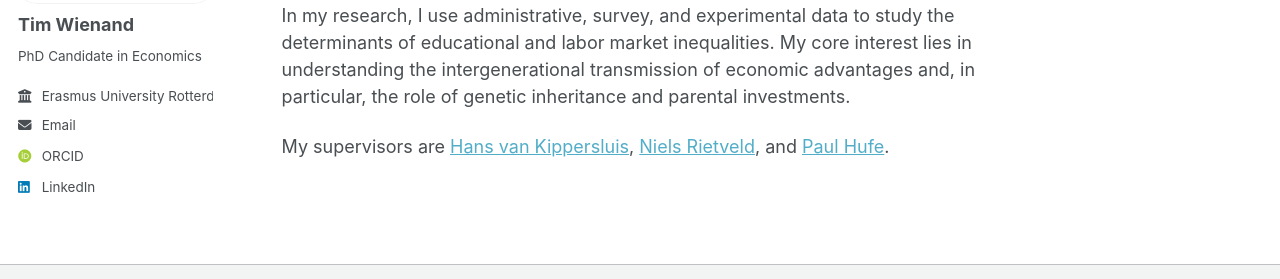
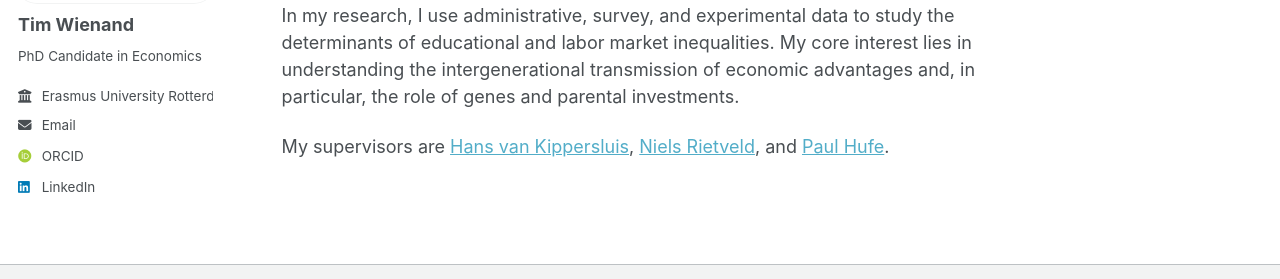
Before and after one commit to twienand/twienand.github.io, a Jekyll site: the page built from _pages/about.md, in a window 1280 px wide. Shown: the part 246-525 px from the top of the page. Built offline with Jekyll 4.4.1, drawn with Linux system fonts in a browser that asks for light colours; some web fonts are replaced; a script bundle is joined from its source files by our own code; library files that are not in the unit come from our copies.

Commit message:
update about page

```diff
--- a/_pages/about.md
+++ b/_pages/about.md
@@ -10,6 +10,6 @@ redirect_from:
 I am a third-year PhD candidate at the Erasmus School of Economics in Rotterdam and the Tinbergen Institute, and a Marie Curie doctoral fellow within the [European Social Science Genetics Network (ESSGN)](https://essgn.org/about/).
 
 In my research, I use administrative, survey, and experimental data to study the determinants of educational and labor market inequalities.
-My core interest lies in understanding the intergenerational transmission of economic advantages and, in particular, the role of genetic inheritance and parental investments.
+My core interest lies in understanding the intergenerational transmission of economic advantages and, in particular, the role of genes and parental investments.
 
 My supervisors are [Hans van Kippersluis](https://sites.google.com/site/hansvankippersluis/), [Niels Rietveld](https://www.eur.nl/en/people/niels-rietveld), and [Paul Hufe](https://paulhufe.net/).
```
